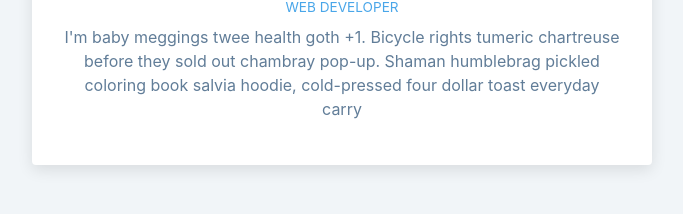
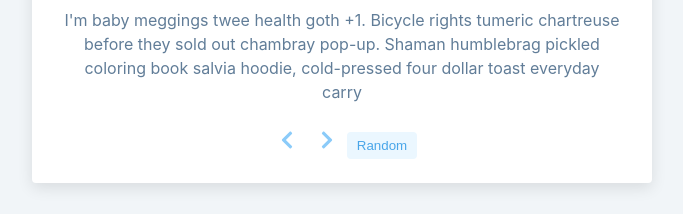
Before and after one commit to HarisIbragic/react-app-reviews, a React (Create React App) app: page / in a window 1280 px wide. Shown: the part 488-702 px from the top of the page, without its empty margins (298-981 px from the left). Built offline with nearby package versions, Linux system fonts and the light colour scheme; the HTML template or start-up script is replaced by a standard one.

Commit message:
create checkNumber, prevPerson and nectPerson function

```diff
--- a/src/Review.js
+++ b/src/Review.js
@@ -150,6 +150,32 @@ const Review = () => {
   const [index, setIndex] = useState(0);
   const { name, job, image, text } = people[index];
 
+  const checkNumber = number => {
+    if (number > people.length - 1) {
+      return 0;
+    }
+    if (number < 0) {
+      return people.length - 1;
+    }
+    return number;
+  };
+
+  const prevPerson = () => {
+    setIndex(curPerson => {
+      let changePerson = curPerson - 1;
+      return checkNumber(changePerson);
+    });
+  };
+
+  const nextPerson = () => {
+    setIndex(curPerson => {
+      let changePerson = curPerson + 1;
+      return checkNumber(changePerson);
+    });
+  };
+
+  const randomPerson = () => {};
+
   return (
     <article className='review'>
       <div className='img-container'>
@@ -161,6 +187,17 @@ const Review = () => {
       <h4 className='author'>{name}</h4>
       <p className='job'>{job}</p>
       <p className='text'>{text}</p>
+      <div className='btn-container'>
+        <button className='prev-btn' onClick={prevPerson}>
+          <FaChevronLeft />
+        </button>
+        <button className='next-btn' onClick={nextPerson}>
+          <FaChevronRight />
+        </button>
+        <button className='random-btn' onClick={randomPerson}>
+          Random
+        </button>
+      </div>
     </article>
   );
 };
```
